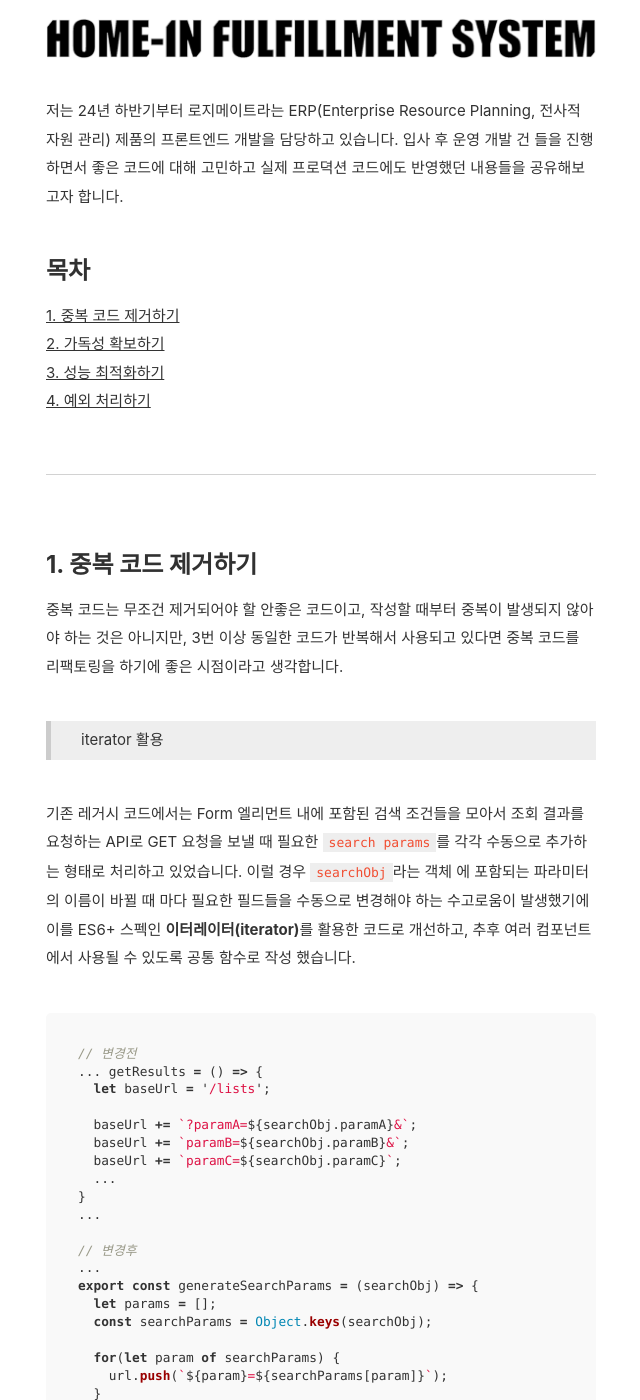
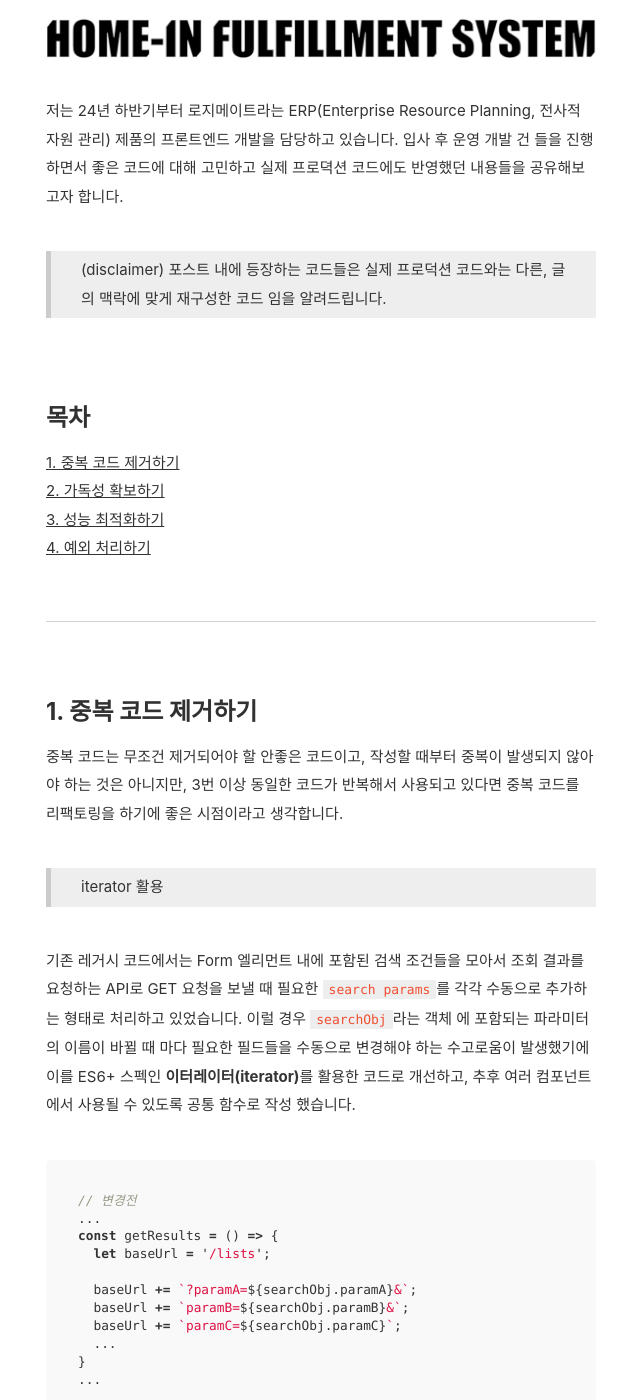
Before and after one commit to Ji-hoon/blog, a Jekyll site: the page built from _posts/2024-08-15-how-to-write-good-code.md, in a window 1280 px wide and 1400 px high, scrolled down 363 px. Shown: the whole window, without its empty margins (319-959 px from the left). Built offline with Jekyll 4.4.1, drawn with Linux system fonts in a browser that asks for light colours; comment, search, counter and statistics services are not loaded; some of the changed text lies outside the part shown.

Commit message:
Refactor : disclaimer 추가

````diff
--- a/_posts/2024-08-15-how-to-write-good-code.md
+++ b/_posts/2024-08-15-how-to-write-good-code.md
@@ -10,6 +10,8 @@ updated: 2024-08-15 12:00
 &nbsp;
 
 저는 24년 하반기부터 로지메이트라는 ERP(Enterprise Resource Planning, 전사적 자원 관리) 제품의 프론트엔드 개발을 담당하고 있습니다. 입사 후 운영 개발 건 들을 진행하면서 좋은 코드에 대해 고민하고 실제 프로뎍션 코드에도 반영했던 내용들을 공유해보고자 합니다.
+
+> (disclaimer) 포스트 내에 등장하는 코드들은 실제 프로덕션 코드와는 다른, 글의 맥락에 맞게 재구성한 코드 임을 알려드립니다.
 
 &nbsp;
 
@@ -39,7 +41,8 @@ updated: 2024-08-15 12:00
 
 ```typescript
 // 변경전
-... getResults = () => {
+...
+const getResults = () => {
   let baseUrl = '/lists';
 
   baseUrl += `?paramA=${searchObj.paramA}&`;
@@ -214,7 +217,7 @@ type ParamType = {
 export const validateSearchParams = (...params: ParamType[]) => {
   let result = false;
 
-  for(let param of params) {
+  for(const param of params) {
     if(!param.value || param.value === '' || param.value === undefined) {
       alert(`${param.name}은(는) 필수값입니다.`);
       result = false;
@@ -255,6 +258,7 @@ const handleSubmit = (e?:React.FormEvent) => {
 #### 참고하면 좋은 링크
 
 - 이터러블 객체 : [링크](https://ko.javascript.info/iterable){:target="_blank"}
+- 좋은 코드 작성의 기준과 방법 : [링크](https://f-lab.kr/insight/how-to-write-good-code-20240828){:target="_blank"}
 - 선언적인 코드 작성하기 : [링크](https://toss.tech/article/frontend-declarative-code){:target="_blank"}
 
 &nbsp;
````
